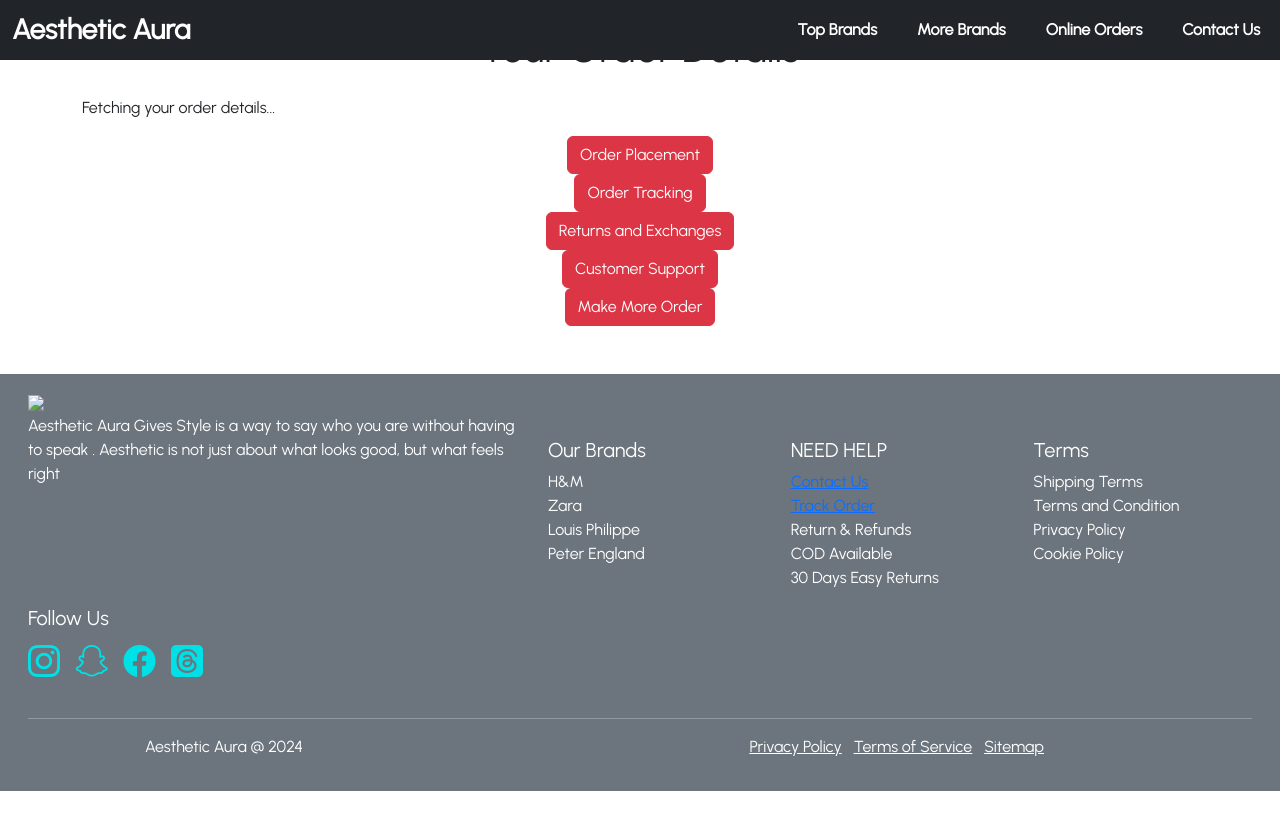
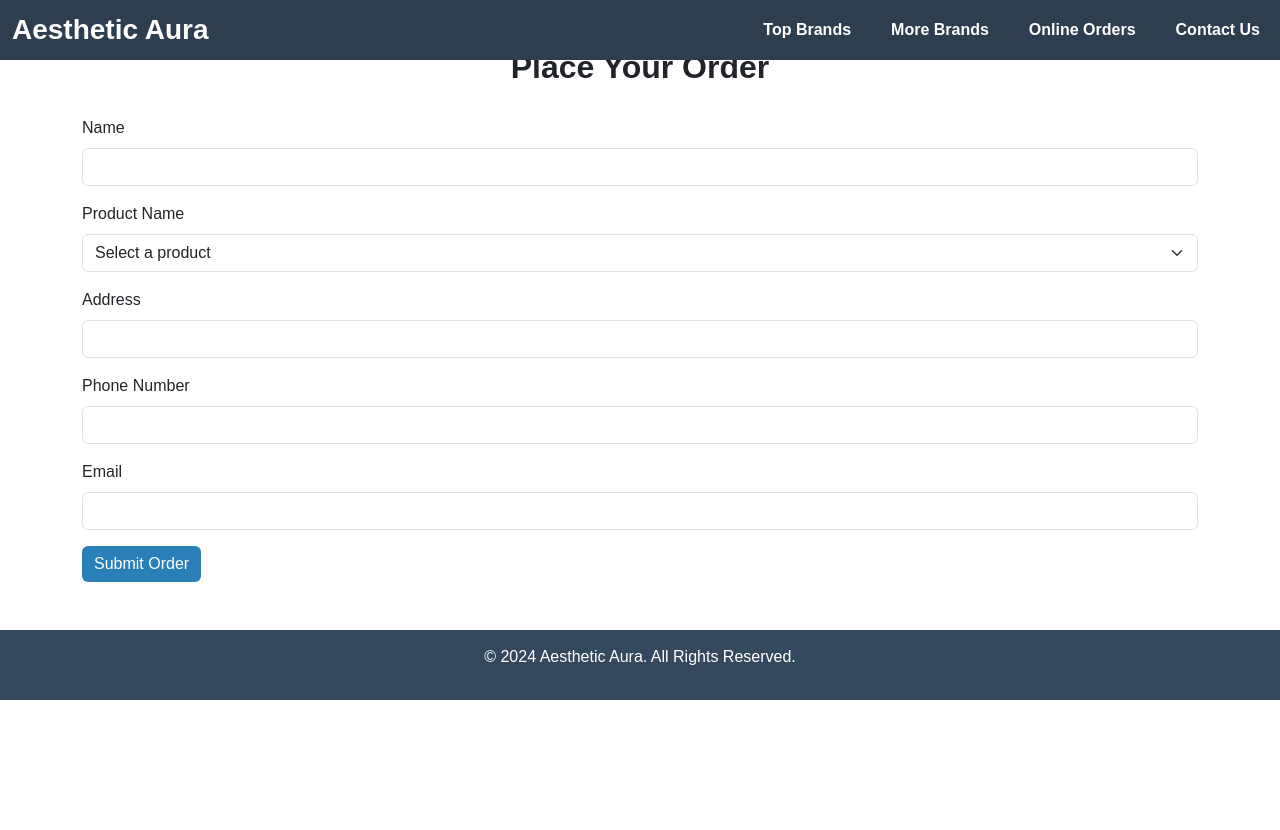
Before and after one commit to Seenivasan-A/Aesthetic_Aura_WAD_Project, a plain HTML site: page order.html in a window 1280 px wide. After the commit the page ends 800 px from the top, so only its background shows below. Drawn offline with nearby package versions, Linux system fonts and the light colour scheme.

Commit message:
Update order.html

```diff
--- a/order.html
+++ b/order.html
@@ -4,161 +4,183 @@
     <meta charset="UTF-8" />
     <meta name="viewport" content="width=device-width, initial-scale=1.0" />
     <title>Home</title>
-    <link rel="stylesheet" href="order.css">
-        <link href="https://cdn.jsdelivr.net/npm/bootstrap@5.3.3/dist/css/bootstrap.min.css" rel="stylesheet" integrity="sha384-QWTKZyjpPEjISv5WaRU9OFeRpok6YctnYmDr5pNlyT2bRjXh0JMhjY6hW+ALEwIH" crossorigin="anonymous">
+    <link rel="stylesheet" href="https://cdn.jsdelivr.net/npm/bootstrap@5.3.3/dist/css/bootstrap.min.css" integrity="sha384-QWTKZyjpPEjISv5WaRU9OFeRpok6YctnYmDr5pNlyT2bRjXh0JMhjY6hW+ALEwIH" crossorigin="anonymous">
+    <link rel="stylesheet" href="https://cdn.jsdelivr.net/npm/bootstrap-icons@1.11.3/font/bootstrap-icons.min.css">
+    <style>
+      body {
+        font-family: Arial, sans-serif;
+      }
 
-    <link rel="stylesheet" href="https://cdn.jsdelivr.net/npm/bootstrap-icons@1.11.3/font/bootstrap-icons.min.css">
-    <script src="https://cdn.jsdelivr.net/npm/@popperjs/core@2.11.8/dist/umd/popper.min.js" integrity="sha384-I7E8VVD/ismYTF4hNIPjVp/Zjvgyol6VFvRkX/vR+Vc4jQkC+hVqc2pM8ODewa9r" crossorigin="anonymous"></script>
-    <script src="https://cdn.jsdelivr.net/npm/bootstrap@5.3.3/dist/js/bootstrap.min.js" integrity="sha384-0pUGZvbkm6XF6gxjEnlmuGrJXVbNuzT9qBBavbLwCsOGabYfZo0T0to5eqruptLy" crossorigin="anonymous"></script>
+      /* Navbar */
+      .navbar {
+        background-color: #2c3e50;
+      }
+
+      .navbar .nav-link {
+        color: white;
+        transition: color 0.3s ease;
+      }
+
+      .navbar .nav-link:hover {
+        color: #f39c12;
+      }
+
+      /* Header Section */
+      h2 {
+        text-align: center;
+        margin-bottom: 30px;
+        font-weight: bold;
+      }
+
+      /* Button Styling */
+      .btn-primary {
+        background-color: #2980b9;
+        border: none;
+        transition: background-color 0.3s ease, transform 0.3s ease;
+      }
+
+      .btn-primary:hover {
+        background-color: #3498db;
+        transform: translateY(-2px);
+      }
+
+      /* Smooth scrolling for modal */
+      html {
+        scroll-behavior: smooth;
+      }
+
+      /* Custom Dropdown */
+      .form-select {
+        transition: border-color 0.3s ease;
+      }
+
+      .form-select:focus {
+        border-color: #3498db;
+        box-shadow: none;
+      }
+
+      /* Footer */
+      .footer {
+        background-color: #34495e;
+        color: white;
+        text-align: center;
+        padding: 15px 0;
+        margin-top: 30px;
+      }
+    </style>
   </head>
   <body>
-    <nav class="navbar navbar-expand-lg bg-dark fixed-top">
+
+    <!-- Modal Structure -->
+    <div class="modal fade" id="orderModal" tabindex="-1" aria-labelledby="orderModalLabel" aria-hidden="true">
+      <div class="modal-dialog modal-dialog-centered">
+        <div class="modal-content">
+          <div class="modal-header">
+            <h5 class="modal-title" id="orderModalLabel">Order Placed Successfully</h5>
+            <button type="button" class="btn-close" data-bs-dismiss="modal" aria-label="Close"></button>
+          </div>
+          <div class="modal-body">
+            Your order for <strong id="orderedProductName"></strong> has been placed successfully!
+          </div>
+          <div class="modal-footer">
+            <button type="button" class="btn btn-secondary" data-bs-dismiss="modal">Close</button>
+          </div>
+        </div>
+      </div>
+    </div>
+
+    <!-- Navbar Section -->
+    <nav class="navbar navbar-expand-lg navbar-dark fixed-top">
       <div class="container-fluid">
-        <button class="navbar-toggler bg-danger" type="button" data-bs-toggle="collapse" data-bs-target="#navbarSupportedContent" aria-controls="navbarSupportedContent" aria-expanded="false" aria-label="Toggle navigation">
+        <button class="navbar-toggler" type="button" data-bs-toggle="collapse" data-bs-target="#navbarSupportedContent" aria-controls="navbarSupportedContent" aria-expanded="false" aria-label="Toggle navigation">
           <span class="navbar-toggler-icon"></span>
         </button>
-        <a class="navbar-brand  mx-auto">
-            <h3 class="mb-0 fw-bold text-white text-center">Aesthetic Aura</span></h3>
+        <a class="navbar-brand mx-auto">
+          <h3 class="mb-0 fw-bold text-white text-center">Aesthetic Aura</h3>
         </a>
-           <!-- sidebar -->
-
         <div class="collapse navbar-collapse" id="navbarSupportedContent">
-                    <ul class="navbar-nav ms-auto mb-2 mb-lg-0 gap-md-4  ">
+          <ul class="navbar-nav ms-auto mb-2 mb-lg-0 gap-md-4">
             <li class="nav-item active fw-bold">
-                            <a class="nav-link text-white " href="./product.html">Top Brands</a>
+              <a class="nav-link" href="./product.html">Top Brands</a>
             </li>
             <li class="nav-item active fw-bold">
-                            <a class="nav-link text-white" href="./morebrands.html">More Brands</a>
+              <a class="nav-link" href="./morebrands.html">More Brands</a>
             </li>
             <li class="nav-item active fw-bold">
-                            <a class="nav-link text-white" href="./order.html">Online Orders</a>
+              <a class="nav-link" href="./order.html">Online Orders</a>
             </li>
             <li class="nav-item active fw-bold">
-                            <a class="nav-link text-white" href="./contact.html">Contact Us</a>
+              <a class="nav-link" href="./contact.html">Contact Us</a>
             </li>
-
           </ul>
         </div>
       </div>
     </nav>
-   <!--order-->
-
- <section class="container my-4">
-    <div class="text-center">
-
-        <h1>Your Order Details</h1>
+<div class="container">
+<span> </span>
 </div>
-    <div id="order-details" class="mt-4">
-        <p>Fetching your order details...</p>
-        <div class="text-center"> <a href="./morebrands.html" class="btn btn-design btn-danger">Order Placement</a>
-            <div class="text-center"> <a href="./morebrands.html" class="btn btn-design btn-danger">Order Tracking</a>
-                <div class="text-center"> <a href="./morebrands.html" class="btn btn-design btn-danger">Returns and Exchanges</a>
-                    <div class="text-center"> <a href="./contact.html" class="btn btn-design btn-danger">Customer Support</a>
-                        <div class="text-center"> <a href="./morebrands.html" class="btn btn-design btn-danger">Make More Order</a>
-
-
-
+    <!-- Order Form Section -->
+    <section class="order-form-section my-5">
+      <div class="container">
+        <h2>Place Your Order</h2>
+        <form id="orderForm" class="mt-4">
+          <div class="mb-3">
+            <label for="name" class="form-label">Name</label>
+            <input type="text" class="form-control" id="name" required>
+          </div>
+          <div class="mb-3">
+            <label for="product" class="form-label">Product Name</label>
+            <select class="form-select" id="product" required>
+              <option value="" selected disabled>Select a product</option>
+              <option value="Allen Solly">Allen Solly - ₹1500</option>
+              <option value="Nike">Nike - ₹2500</option>
+              <option value="Levi's">Levi's - ₹2000</option>
+              <option value="Adidas">Adidas - ₹2300</option>
+              <option value="Puma">Puma - ₹1800</option>
+              <option value="Gucci">Gucci - ₹5000</option>
+              <option value="Zara">Zara - ₹3000</option>
+              <option value="Tommy Hilfiger">Tommy Hilfiger - ₹4000</option>
+              <option value="H&M">H&M - ₹1600</option>
+              <option value="Lacoste">Lacoste - ₹2800</option>
+              <!-- Add more products as needed -->
+            </select>
+          </div>
+          <div class="mb-3">
+            <label for="address" class="form-label">Address</label>
+            <input type="text" class="form-control" id="address" required>
+          </div>
+          <div class="mb-3">
+            <label for="phone" class="form-label">Phone Number</label>
+            <input type="text" class="form-control" id="phone" required>
+          </div>
+          <div class="mb-3">
+            <label for="email" class="form-label">Email</label>
+            <input type="email" class="form-control" id="email" required>
+          </div>
+          <button type="submit" class="btn btn-primary">Submit Order</button>
+        </form>
       </div>
     </section>
 
+    <!-- Footer -->
+    <footer class="footer">
+      <p>&copy; 2024 Aesthetic Aura. All Rights Reserved.</p>
+    </footer>
+    <script src="https://cdn.jsdelivr.net/npm/@popperjs/core@2.11.8/dist/umd/popper.min.js" integrity="sha384-I7E8VVD/ismYTF4hNIPjVp/Zjvgyol6VFvRkX/vR+Vc4jQkC+hVqc2pM8ODewa9r" crossorigin="anonymous"></script>
+    <script src="https://cdn.jsdelivr.net/npm/bootstrap@5.3.3/dist/js/bootstrap.min.js" integrity="sha384-0pUGZvbkm6XF6gxjEnlmuGrJXVbNuzT9qBBavbLwCsOGabYfZo0T0to5eqruptLy" crossorigin="anonymous"></script>
 
-    <!-- footer -->
-<section class="my-5">
-    <footer class="footer p-3 bg-secondary  text-white ">
-        <div class="container-fluid">
-            <div class="row">
-                <div class="col-md-5 col">
-                  <img src="./images/image.png" style="height:70px;">
+    <script>
+      // Handle form submission
+      const orderForm = document.getElementById('orderForm');
+      orderForm.addEventListener('submit', function (e) {
+        e.preventDefault(); // Prevent form submission
+        const product = document.getElementById('product').value;
 
-                    <p>Aesthetic Aura Gives Style is a way to say who you are without having to speak . Aesthetic is not just about what looks good, but what feels right </p>
-                </div>
-                <div class="col-md-7 pt-5">
-                  <div class="row"><div class="col-md-4 ">
-                    <h5>Our Brands</h5>
-                    <ul class="list-unstyled">
-                        <li>H&M</li>
-                        <li>Zara</li>
-                        <li>Louis Philippe</li>
-                        <li>Peter England</li>
-                        <li></li>
-                    </ul>
-                 </div>
-              <div class="col-md-4">
-                  <h5>NEED HELP</h5>
-                  <ul class="list-unstyled">
-                      <li><a href="#">Contact Us</a></li>
-                      <li><a href="#">Track Order</a></li>
-                      <li>Return & Refunds</li>
-                      <li>COD Available</li>
-                      <li>30 Days Easy Returns</li>
-
-                  </ul>
-              </div>
-              <div class="col-md-4">
-                <h5>Terms</h5>
-                <ul class="list-unstyled">
-                  <li>Shipping Terms</li>
-                  <li>Terms and Condition</li>
-                  <li>Privacy Policy</li>
-                  <li>Cookie Policy</li>
-
-                </ul>
-              </div></div>
-                </div>
-
-                <div class="col-md-3">
-                    <h5>Follow Us</h5>
-                    <ul class="list-inline footer-links fs-2">
-                        <li class="list-inline-item">
-                          <a href="#">
-                            <i class="bi bi-instagram footer-links-color"></i>
-                          </a>
-                          </li>
-                        <li class="list-inline-item">
-                          <a href="#">
-                            <i class="bi bi-snapchat footer-links-color"></i>
-                          </a>
-                        </li>
-                        <li class="list-inline-item">
-                          <a href="#">
-                            <i class="bi bi-facebook footer-links-color"></i>
-                          </a>
-                        </li>
-                        <li class="list-inline-item">
-                          <a href="#">
-                            <i class="bi bi-threads-fill footer-links-color"></i>
-                          </a>
-                        </li>
-                    </ul>
-                </div>
-            </div>
-            <hr>
-            <div class="row">
-                <div class="col-md-4 text-center">
-                    <p class="">Aesthetic Aura @ 2024</p>
-                </div>
-                <div class="col-md-6 text-end">
-                    <ul class="list-inline footer-links">
-                        <li class="list-inline-item">
-                            <a href="#" class="text-white">
-                                Privacy Policy
-                            </a>
-                        </li>
-                        <li class="list-inline-item">
-                            <a href="#" class="text-white">
-                                Terms of Service
-                            </a>
-                        </li>
-                        <li class="list-inline-item">
-                            <a href="#" class="text-white">
-                                Sitemap
-                            </a>
-                        </li>
-                    </ul>
-                </div>
-            </div>
-        </div>
-    </footer>
-  </section>
+        // Show modal with order confirmation
+        document.getElementById('orderedProductName').innerText = product;
+        var myModal = new bootstrap.Modal(document.getElementById('orderModal'));
+        myModal.show();
+      });
+    </script>
   </body>
 </html>
```
Lines whose indentation alone changed are shown as unchanged.
